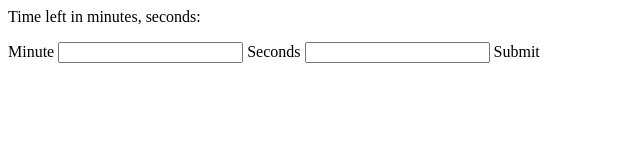
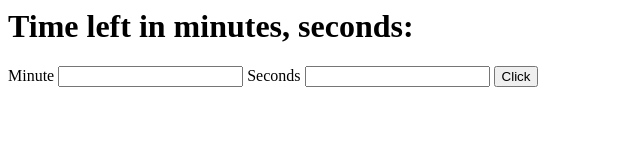
Before and after one commit to jakepark/js, a website: page index.html in a window 1280 px wide. Shown: the whole page, without its empty margins (0-640 px from the left). Drawn offline with nearby package versions, Linux system fonts and the light colour scheme.

Commit message:
function in the script directly

```diff
--- a/index.html
+++ b/index.html
@@ -1,10 +1,36 @@
 <head>
   <script src="https://ajax.googleapis.com/ajax/libs/jquery/3.3.1/jquery.min.js"></script>
+  <script>
+      // $(document).ready(function(){
+      //   debugger
+      // })
+
+      // function clickFn () {
+      //   debugger
+      // }
+      //
+      let clickFn = () => {
+        debugger
+      }
+
+      document.addEventListener("DOMContentLoaded", function(event){
+        // let clickFn = () => { debugger }
+
+        // function clickFn () {
+        //   debugger
+        // }
+
+
+      });
+
+
+  </script>
 </head>
 
-<p>
+<body>
+  <H1>
     Time left in minutes, seconds:
-</p>
+  </H1>
 
   <div>
     <label for="">
@@ -16,22 +42,6 @@
       <input type="number" range="1-5">
     </label>
 
-  <submit onclick="clickFn()">
-    Submit
-  </submit>
+    <input type="submit" onclick="clickFn()" value="Click">
   </div>
-
-<script>
-    $(document).ready(function(){
-      debugger
-    })
-
-    document.addEventListener("DOMContentLoaded", function(event){
-      let clickFn = () => { debugger }
-
-
-
-    });
-
-
-</script>
+</body>
```
Lines whose indentation alone changed are shown as unchanged.
